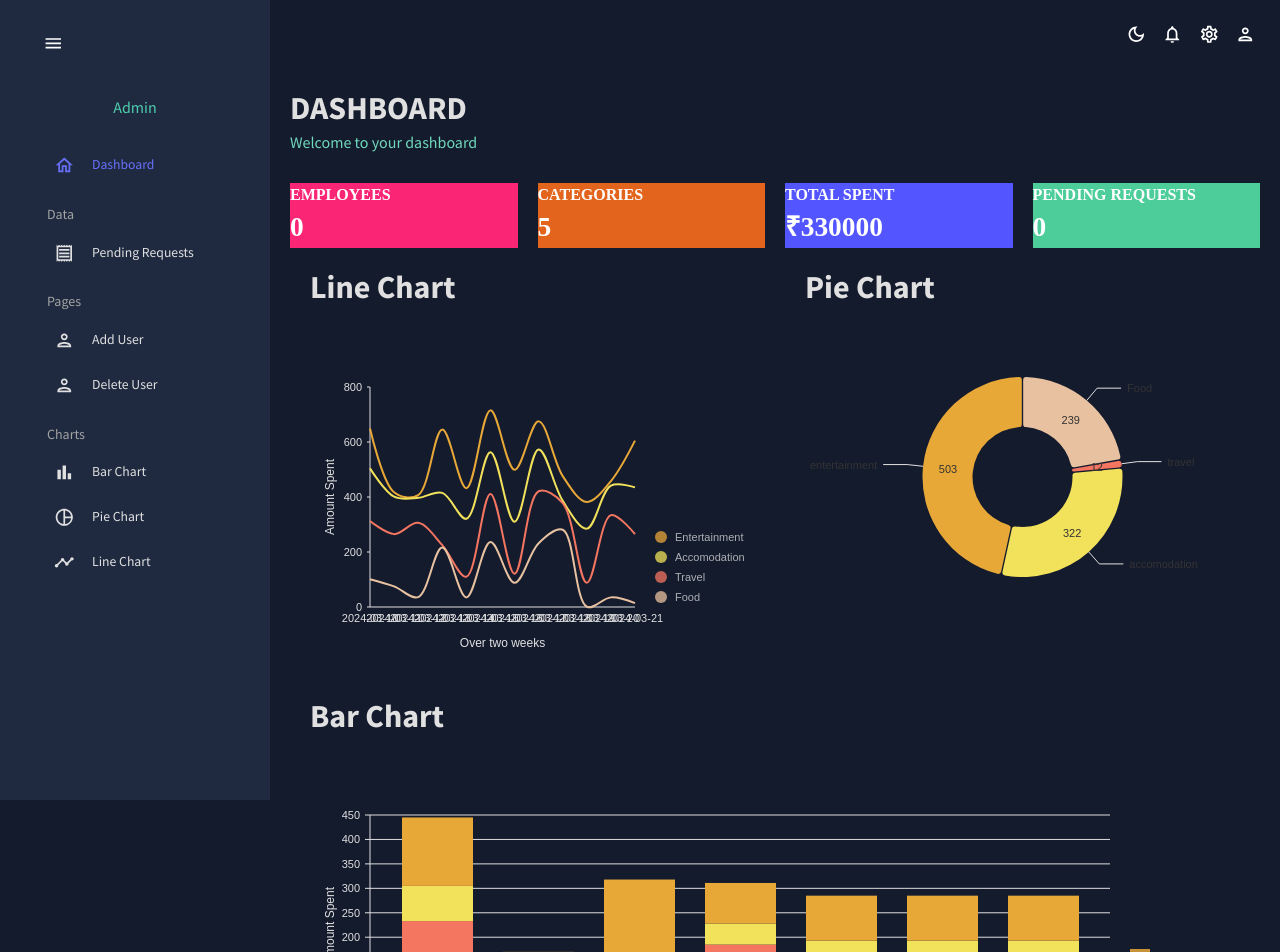
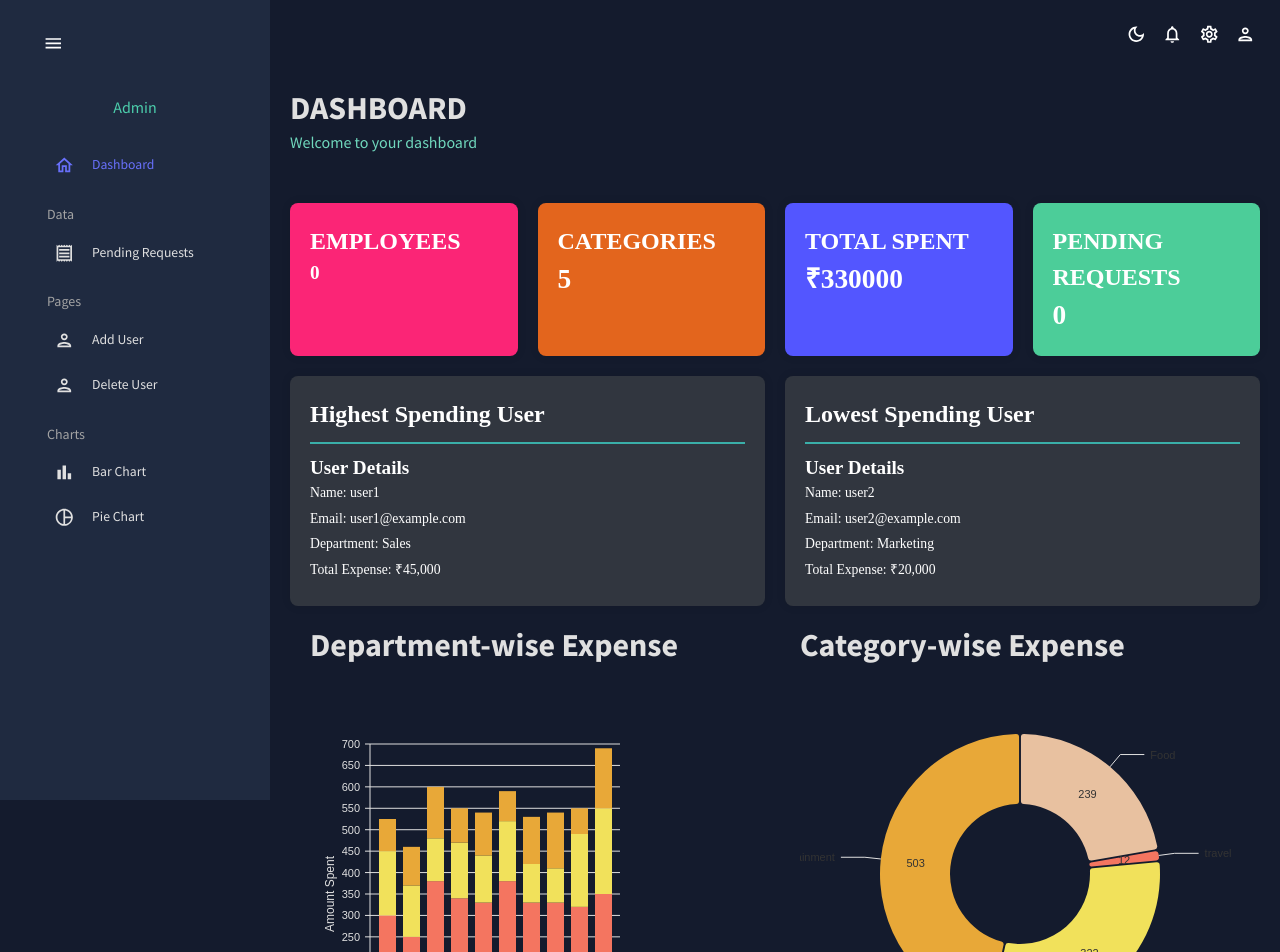
Before and after one commit to rohitvishnu10/Expense_Entry_Assistant, a React (Create React App) app in the folder admin/: page /app in a window 1280 px wide. Shown: the top 952 px of the page. Built offline with nearby package versions, Linux system fonts and the light colour scheme; no server answers.

Commit message:
Dashboard updated

```diff
--- a/admin/src/components/BarChart.jsx
+++ b/admin/src/components/BarChart.jsx
@@ -1,17 +1,18 @@
 import { useTheme } from "@mui/material";
 import { ResponsiveBar } from "@nivo/bar";
 import { tokens } from "../theme";
-import { mockBarData as data } from "../data/mockData";
+import { mockBarData as newData } from "../data/mockData";
 
 const BarChart = ({ isDashboard = false }) => {
   const theme = useTheme();
   const colors = tokens(theme.palette.mode);
 
+  // Sample data for 10 bars with department names
+
   return (
     <ResponsiveBar
-      data={data}
+      data={newData}
       theme={{
-        // added
         axis: {
           domain: {
             line: {
@@ -40,7 +41,7 @@ const BarChart = ({ isDashboard = false }) => {
         },
       }}
       keys={["food", "travel", "accomodation", "entertainment"]}
-      indexBy="day"
+      indexBy="department" // Change the indexBy to "department"
       margin={{ top: 50, right: 130, bottom: 50, left: 60 }}
       padding={0.3}
       valueScale={{ type: "linear" }}
@@ -75,8 +76,8 @@ const BarChart = ({ isDashboard = false }) => {
       axisBottom={{
         tickSize: 5,
         tickPadding: 5,
-        tickRotation: 0,
-        legend: isDashboard ? undefined : "day", // changed
+        tickRotation: -45, // Rotate the x-axis labels for better visibility
+        legend: isDashboard ? undefined : "", // Adjust the x-axis legend
         legendPosition: "middle",
         legendOffset: 32,
       }}
@@ -84,7 +85,7 @@ const BarChart = ({ isDashboard = false }) => {
         tickSize: 5,
         tickPadding: 5,
         tickRotation: 0,
-        legend: isDashboard ? undefined : "Amount Spent", // changed
+        legend: isDashboard ? undefined : "Amount Spent", // Adjust the y-axis legend
         legendPosition: "middle",
         legendOffset: -40,
       }}
--- a/admin/src/data/mockData.js
+++ b/admin/src/data/mockData.js
@@ -2,55 +2,16 @@ import { tokens } from "../theme";
 
 
 export const mockBarData = [
-  {
-    day: "Monday",
-    food: 137,
-    travel: 96,
-    accomodation: 72,
-    entertainment: 140,
-  },
-  {
-    day: "Tuesday",
-    food: 55,
-    travel: 28,
-    accomodation: 58,
-    entertainment: 29,
-  },
-  {
-    day: "Wednesday",
-    food: 109,
-    travel: 23,
-    accomodation: 34,
-    entertainment: 152,
-  },
-  {
-    day: "Thursday",
-    food: 133,
-    travel: 52,
-    accomodation: 43,
-    entertainment: 83,
-  },
-  {
-    day: "Friday",
-    food: 81,
-    travel: 45,
-    accomodation: 67,
-    entertainment: 92,
-  },
-  {
-    day: "Saturday",
-    food: 81,
-    travel: 45,
-    accomodation: 67,
-    entertainment: 92,
-  },
-  {
-    day: "Sunday",
-    food: 81,
-    travel: 45,
-    accomodation: 67,
-    entertainment: 92,
-  },
+  { department: "Sales", food: 100, travel: 200, accomodation: 150, entertainment: 75 },
+  { department: "Marketing", food: 150, travel: 100, accomodation: 120, entertainment: 90 },
+  { department: "Finance", food: 200, travel: 180, accomodation: 100, entertainment: 120 },
+  { department: "HR", food: 120, travel: 220, accomodation: 130, entertainment: 80 },
+  { department: "IT", food: 180, travel: 150, accomodation: 110, entertainment: 100 },
+  { department: "Operations", food: 130, travel: 250, accomodation: 140, entertainment: 70 },
+  { department: "Customer Service", food: 160, travel: 170, accomodation: 90, entertainment: 110 },
+  { department: "Research & Development", food: 140, travel: 190, accomodation: 80, entertainment: 130 },
+  { department: "Legal", food: 110, travel: 210, accomodation: 170, entertainment: 60 },
+  { department: "Administration", food: 190, travel: 160, accomodation: 200, entertainment: 140 },
 ];
 
 export const mockPieData = [
--- a/admin/src/scenes/dashboard/index.jsx
+++ b/admin/src/scenes/dashboard/index.jsx
@@ -56,46 +56,80 @@ const Dashboard = () => {
         gridTemplateColumns="repeat(auto-fit, minmax(200px, 1fr))"
         gap="20px"
       >
-        <Box className="card" style={{ backgroundColor: "#FB2576" }}>
+        <Box className="card" style={{ backgroundColor: "#FB2576", marginTop:"20px",padding: "20px", borderRadius: "8px", boxShadow: "0 0 10px rgba(0, 0, 0, 0.1)" }}>
           <div className="card-inner">
-            <h3>EMPLOYEES</h3>
+            <h3 style={{ margin: 0, fontSize: "1.5rem" }} >EMPLOYEES</h3>
           </div>
-          <h1>{employeesCount}</h1>
+          <h1 style={{ fontSize: "1.2rem" }}>{employeesCount}</h1>
         </Box>
-        <Box className="card" style={{ backgroundColor: "#E3651D" }}>
+        <Box className="card" style={{ backgroundColor: "#E3651D", marginTop:"20px",padding: "20px", borderRadius: "8px", boxShadow: "0 0 10px rgba(0, 0, 0, 0.1)" }} >
           <div className="card-inner">
-            <h3>CATEGORIES</h3>
+            <h3 style={{ margin: 0, fontSize: "1.5rem" }}>CATEGORIES</h3>
           </div>
           <h1>5</h1>
         </Box>
-        <Box className="card" style={{ backgroundColor: "#5356FF" }}>
+        <Box className="card" style={{ backgroundColor: "#5356FF", marginTop:"20px",padding: "20px", borderRadius: "8px", boxShadow: "0 0 10px rgba(0, 0, 0, 0.1)" }}>
           <div className="card-inner">
-            <h3>TOTAL SPENT</h3>
+            <h3 style={{ margin: 0, fontSize: "1.5rem" }}>TOTAL SPENT</h3>
           </div>
           <h1>₹330000</h1>
         </Box>
-        <Box className="card" style={{ backgroundColor: "#4CCD99" }}>
+        <Box className="card" style={{ backgroundColor: "#4CCD99", marginTop:"20px",padding: "20px", borderRadius: "8px", boxShadow: "0 0 10px rgba(0, 0, 0, 0.1)" }} >
           <div className="card-inner">
-            <h3>PENDING REQUESTS</h3>
+            <h3 style={{ margin: 0, fontSize: "1.5rem" }}>PENDING REQUESTS</h3>
           </div>
           <h1>{pendingRequests}</h1>
         </Box>
       </Box>
 
+
+      <Box display="grid" gridTemplateColumns="1fr 1fr " gap="20px">
+        <Box>
+            <Box className="user-card" style={{ backgroundColor: "#31363F", marginTop:"20px",padding: "20px", borderRadius: "8px", boxShadow: "0 0 10px rgba(0, 0, 0, 0.1)" }}>
+              <div className="card-inner" style={{ borderBottom: "2px solid #3AAFA9", paddingBottom: "10px" }}>
+                <h3 style={{ margin: 0, fontSize: "1.5rem" }}>Highest Spending User</h3>
+              </div>
+              <div style={{ marginTop: "10px" }}>
+                <h2 style={{ fontSize: "1.2rem" }}>User Details</h2>
+                <p style={{ marginBottom: "5px" }}>Name: user1</p>
+                <p style={{ marginBottom: "5px" }}>Email: user1@example.com</p>
+                <p style={{ marginBottom: "5px" }}>Department: Sales</p>
+                <p style={{ marginBottom: "5px" }}>Total Expense: ₹45,000</p>
+              </div>
+            </Box>
+
+        </Box>
+        <Box>
+            <Box className="user-card" style={{ backgroundColor: "#31363F", marginTop:"20px",padding: "20px", borderRadius: "8px", boxShadow: "0 0 10px rgba(0, 0, 0, 0.1)" }}>
+              <div className="card-inner" style={{ borderBottom: "2px solid #3AAFA9", paddingBottom: "10px" }}>
+                <h3 style={{ margin: 0, fontSize: "1.5rem" }}>Lowest Spending User</h3>
+              </div>
+              <div style={{ marginTop: "10px" }}>
+                <h2 style={{ fontSize: "1.2rem" }}>User Details</h2>
+                <p style={{ marginBottom: "5px" }}>Name: user2</p>
+                <p style={{ marginBottom: "5px" }}>Email: user2@example.com</p>
+                <p style={{ marginBottom: "5px" }}>Department: Marketing</p>
+                <p style={{ marginBottom: "5px" }}>Total Expense: ₹20,000</p>
+              </div>
+            </Box>
+        </Box>
+      </Box>
+
+
       {/* ROW 2 - Line Chart, Pie Chart, Bar Chart */}
-      <Box display="grid" gridTemplateColumns="1fr 1fr" gap="20px">
+      <Box display="grid" gridTemplateColumns="1fr 1fr" gap="10px">
         <Box>
           <Box m="20px">
-            <Header title="Line Chart" subtitle="" />
-            <Box height="40vh">
-              <LineChart />
+            <Header title="Department-wise Expense" subtitle="" />
+            <Box height="50vh">
+              <BarChart />
             </Box>
           </Box>
         </Box>
         <Box>
           <Box m="20px">
-            <Header title="Pie Chart" subtitle="" />
-            <Box height="40vh">
+            <Header title="Category-wise Expense" subtitle="" />
+            <Box height="50vh">
               <PieChart />
             </Box>
           </Box>
@@ -103,17 +137,7 @@ const Dashboard = () => {
 
       </Box>
       {/*ROW 3 */}
-      <Box display="grid" gridTemplateColumns="1fr " gap="20px">
 
-        <Box>
-          <Box m="20px">
-            <Header title="Bar Chart" subtitle="" />
-            <Box height="40vh">
-              <BarChart />
-            </Box>
-          </Box>
-        </Box>
-      </Box>
     </Box>
   );
 };
--- a/admin/src/scenes/global/Sidebar.jsx
+++ b/admin/src/scenes/global/Sidebar.jsx
@@ -177,13 +177,7 @@ const Sidebar = () => {
               selected={selected}
               setSelected={setSelected}
             />
-            <Item
-              title="Line Chart"
-              to="/app/line"
-              icon={<TimelineOutlinedIcon />}
-              selected={selected}
-              setSelected={setSelected}
-            />
+
 
           </Box>
         </Menu>
--- a/admin/src/scenes/requests/index.jsx
+++ b/admin/src/scenes/requests/index.jsx
@@ -262,7 +262,7 @@ function Request() {
           )}
         </DialogContent>
         <DialogActions>
-          <Button onClick={handleCloseDialog} color="primary">
+          <Button style={{ color:"white",paddingLeft: "10px" }} onClick={handleCloseDialog} color="primary">
             Close
           </Button>
         </DialogActions>
```
